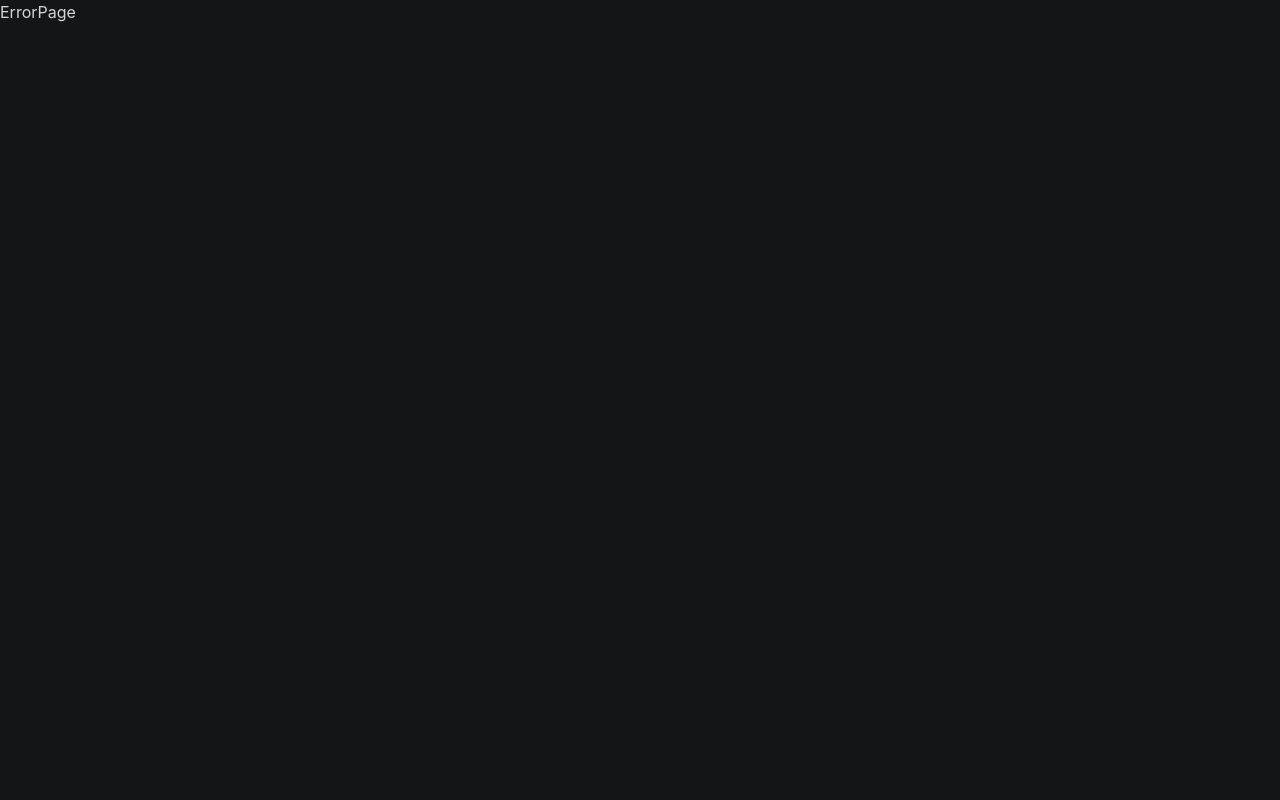
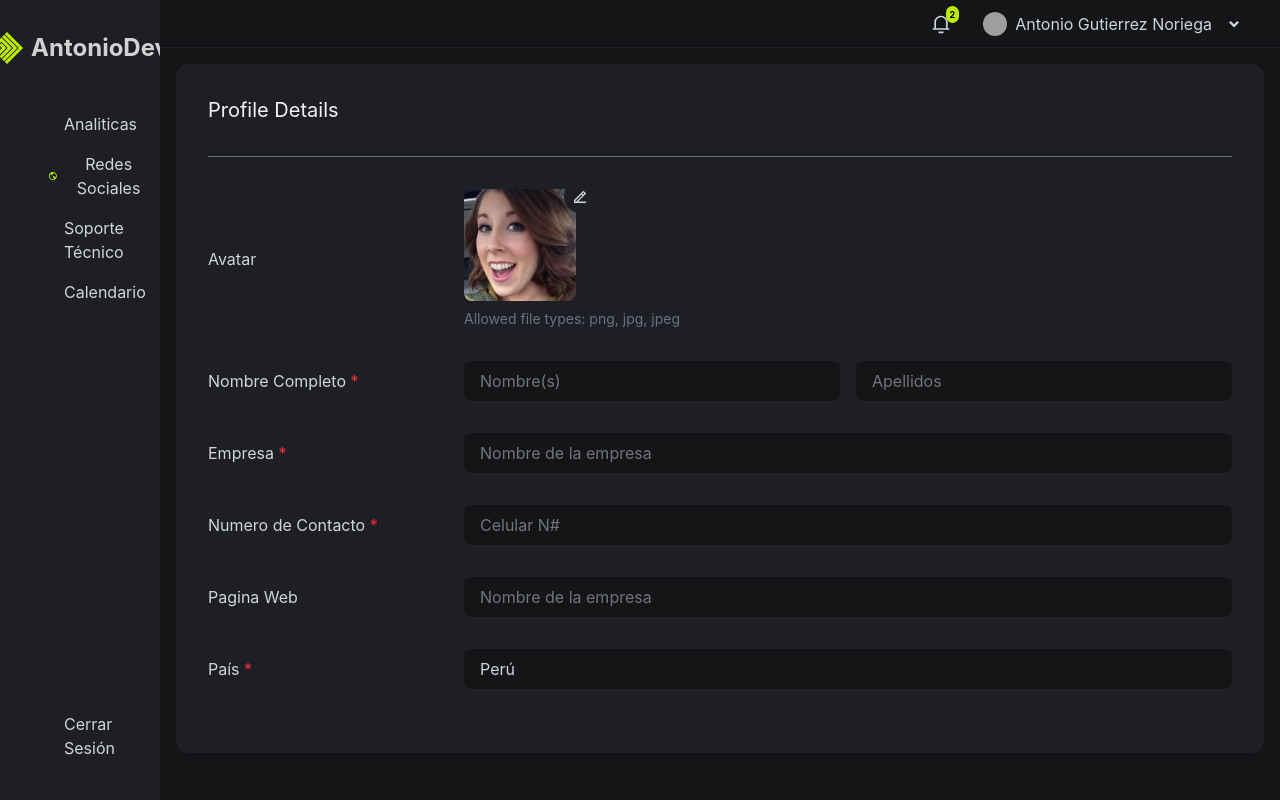
Before and after one commit to antoniogn-dev/dashboard-plantilla, a React (Vite) app: page /perfil in a window 1280 px wide. Built offline with nearby package versions, Linux system fonts and the light colour scheme; grey boxes are pictures that could not be loaded.

Commit message:
empezando profile 02/07/2026

```diff
--- a/src/App.tsx
+++ b/src/App.tsx
@@ -1,7 +1,6 @@
 import { Route, Routes } from "react-router-dom"
 
 // Pages LAYOUT
-import LayoutAuth from "./layout/LayoutAuth"
 import LayoutAdmin from "./layout/LayoutAdmin"
 
 // Pages AUTH
@@ -14,6 +13,7 @@ import ChatPage from "./pages/admin/Chat"
 
 import ErrorPage from "./pages/ErrorPage"
 import ForgetPassword from "./pages/auth/ForgetPassword"
+import Profile from "./pages/admin/Profile"
 
 
 const App = () => {
@@ -21,15 +21,14 @@ const App = () => {
     <>
       <Routes>
 
-        <Route path="/auth" element={<LayoutAuth />}>
-          <Route index element={<Login />} />
-          <Route path="registro" element={<Register />} />
-          <Route path="olvide-password" element={<ForgetPassword />} />
-        </Route>
+        <Route path="/login" element={<Login />} />
+        <Route path="/registro" element={<Register />} />
+        <Route path="/olvide-password" element={<ForgetPassword />} />
 
         <Route path="/" element={<LayoutAdmin />}>
           <Route index element={<HomePage />} />
           <Route path="chat" element={<ChatPage />} />
+          <Route path="perfil" element={<Profile />} />
         </Route>
 
         <Route path="*" element={<ErrorPage />} />
--- /dev/null
+++ b/src/pages/admin/Profile.tsx
@@ -0,0 +1,100 @@
+import { RiEdit2Line } from "react-icons/ri"
+
+
+const Profile = () => {
+    return (
+        <div className="bg-secondary-100 p-8 rounded-xl">
+            <h1 className="text-xl text-gray-100">Profile Details</h1>
+            <hr className="my-8 border-gray-500" />
+            <form>
+                <div className="flex items-center mb-8">
+                    <div className="w-1/4">
+                        <p>Avatar</p>
+                    </div>
+                    <div className="flex-1">
+                        <div className="relative mb-2">
+                            <img src="/usuario2.jpg" alt="usuario" className="size-28 object-cover rounded-lg " />
+                            <label htmlFor="avatar" className="absolute bg-secondary-100 p-2 rounded-full -top-2 left-25 cursor-pointer">
+                                <RiEdit2Line />
+                            </label>
+                            <input type="file" id="avatar" className="hidden" />
+                        </div>
+                        <p className="text-gray-500 text-sm">Allowed file types: png, jpg, jpeg</p>
+                    </div>
+                </div>
+
+                <div className="flex items-center mb-8">
+                    <div className="w-1/4">
+                        <p>Nombre Completo <span className="text-red-500">*</span></p>
+                    </div>
+                    <div className="flex-1 flex items-center gap-4">
+                        <div className="w-full">
+                            <input type="text" placeholder="Nombre(s)" className="w-full py-2 px-4 outline-none rounded-lg bg-secondary-900" />
+                        </div>
+                        <div className="w-full">
+                            <input type="text" placeholder="Apellidos" className="w-full py-2 px-4 outline-none rounded-lg bg-secondary-900" />
+                        </div>
+                    </div>
+                </div>
+
+                <div className="flex items-center mb-8">
+                    <div className="w-1/4">
+                        <p>Empresa <span className="text-red-500">*</span></p>
+                    </div>
+                    <div className="flex-1 flex items-center gap-4">
+                        <div className="w-full">
+                            <input type="text" placeholder="Nombre de la empresa" className="w-full py-2 px-4 outline-none rounded-lg bg-secondary-900" />
+                        </div>
+                    </div>
+                </div>
+
+                <div className="flex items-center mb-8">
+                    <div className="w-1/4">
+                        <p>Numero de Contacto <span className="text-red-500">*</span></p>
+                    </div>
+                    <div className="flex-1 flex items-center gap-4">
+                        <div className="w-full">
+                            <input type="number" placeholder="Celular N#" className="w-full py-2 px-4 outline-none rounded-lg bg-secondary-900" />
+                        </div>
+                    </div>
+                </div>
+
+                <div className="flex items-center mb-8">
+                    <div className="w-1/4">
+                        <p>Pagina Web </p>
+                    </div>
+                    <div className="flex-1 flex items-center gap-4">
+                        <div className="w-full">
+                            <input type="text" placeholder="Nombre de la empresa" className="w-full py-2 px-4 outline-none rounded-lg bg-secondary-900" />
+                        </div>
+                    </div>
+                </div>
+
+                <div className="flex items-center mb-8">
+                    <div className="w-1/4">
+                        <p>País <span className="text-red-500">*</span></p>
+                    </div>
+                    <div className="flex-1 flex items-center gap-4">
+                        <div className="w-full">
+                            <select name="" id="" className="w-full py-2 px-4 outline-none rounded-lg bg-secondary-900 appearance-none">
+                                <option value="Argentina">Argentina</option>
+                                <option value="Colombia">Colombia</option>
+                                <option value="Peru" selected>Perú</option>
+                                <option value="Ecuador">Ecuador</option>
+                                <option value="Brasil">Brasil</option>
+                                <option value="Uruguay">Uruguay</option>
+                                <option value="Bolivia">Bolivia</option>
+                                <option value="Paraguay">Paraguay</option>
+                                <option value="Venezuela">Venezuela</option>
+                                <option value="Estados-unidos">Estados Unidos</option>
+                                <option value="Mexico">Mexico</option>
+                            </select>
+                        </div>
+                    </div>
+                </div>
+
+            </form>
+        </div>
+    )
+}
+export default Profile
--- a/src/pages/auth/ForgetPassword.tsx
+++ b/src/pages/auth/ForgetPassword.tsx
@@ -1,10 +1,11 @@
-import { RiMailLine} from "react-icons/ri"
+import { RiMailLine } from "react-icons/ri"
 import { Link } from "react-router-dom"
 
 
 const ForgetPassword = () => {
 
     return (
+        <div className="min-h-screen flex justify-center items-center p-4">
             <div className="bg-secondary-100 p-8 rounded-xl shadow-lg shadow-primary w-auto lg:w-112.5">
                 <h1 className="text-3xl uppercase font-bold tracking-[5px] text-primary mb-8 text-center">Recuperar Contraseña</h1>
                 <form>
@@ -24,12 +25,13 @@ const ForgetPassword = () => {
 
                 <div className="flex flex-col gap-4 items-center text-gray-100 mt-8">
                     <span className="flex gap-2 items-center">
-                    ¿Ya tienes cuenta?<Link to="/auth" className="text-primary hover:text-primary/80 transition-colors">Ingresa</Link>
+                        ¿Ya tienes cuenta?<Link to="/login" className="text-primary hover:text-primary/80 transition-colors">Ingresa</Link>
                     </span>
 
                     <span className="flex gap-2 items-center">
-                    ¿No tienes cuenta?<Link to="/auth/registro" className="text-primary hover:text-primary/80 transition-colors">Registrate</Link>
+                        ¿No tienes cuenta?<Link to="/registro" className="text-primary hover:text-primary/80 transition-colors">Registrate</Link>
                     </span>
+                </div>
             </div>
         </div>
     )
--- a/src/pages/auth/Login.tsx
+++ b/src/pages/auth/Login.tsx
@@ -7,6 +7,7 @@ const Login = () => {
 
     const [showPassword, setShowPassword] = useState(false)
     return (
+        <div className="min-h-screen flex justify-center items-center p-4">
             <div className="bg-secondary-100 p-8 rounded-xl shadow-lg shadow-primary w-auto lg:w-112.5">
                 <h1 className="text-3xl uppercase font-bold tracking-[5px] text-primary mb-8 text-center">Iniciar Sesión</h1>
                 <form>
@@ -44,11 +45,12 @@ const Login = () => {
                 </form>
 
                 <div className="flex flex-col gap-4 items-center text-gray-100 mt-4">
-                <Link to="/auth/olvide-password" className="hover:text-primary transition all">¿Olvidaste tu contraseña?</Link>
+                    <Link to="/olvide-password" className="hover:text-primary transition all">¿Olvidaste tu contraseña?</Link>
 
                     <span className="flex gap-2 items-center">
-                    ¿No tienes cuenta?<Link to="/auth/registro" className="text-primary hover:text-primary/80 transition-colors">Registrate</Link>
+                        ¿No tienes cuenta?<Link to="/registro" className="text-primary hover:text-primary/80 transition-colors">Registrate</Link>
                     </span>
+                </div>
             </div>
         </div>
     )
--- a/src/pages/auth/Register.tsx
+++ b/src/pages/auth/Register.tsx
@@ -8,6 +8,7 @@ const Register = () => {
   const [showPassword, setShowPassword] = useState(false)
 
   return (
+    <div className="min-h-screen flex justify-center items-center p-4">
       <div className="bg-secondary-100 p-8 rounded-xl shadow-lg shadow-primary w-auto lg:w-112.5">
         <h1 className="text-3xl uppercase font-bold tracking-[5px] text-primary mb-8 text-center">Crear Cuenta</h1>
         <form>
@@ -77,8 +78,9 @@ const Register = () => {
         </form>
 
         <span className="flex gap-2 items-center justify-center mt-4">
-        ¿Ya tienes cuenta?<Link to="/auth" className="text-primary hover:text-primary/80 transition-colors">Ingresar</Link>
+          ¿Ya tienes cuenta?<Link to="/login" className="text-primary hover:text-primary/80 transition-colors">Ingresar</Link>
         </span>
+      </div>
     </div>
   )
 }
```
Lines whose indentation alone changed are shown as unchanged.
